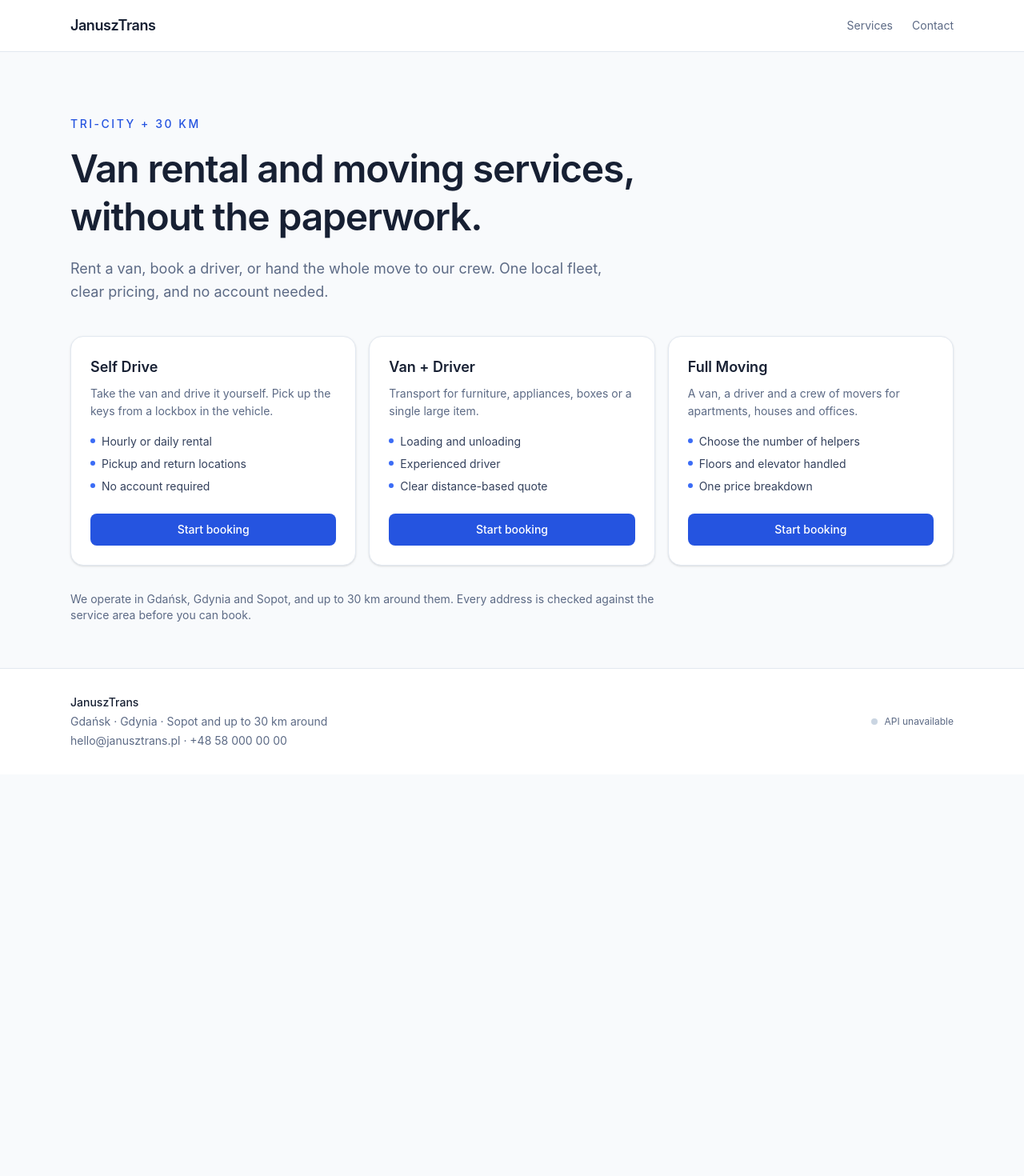
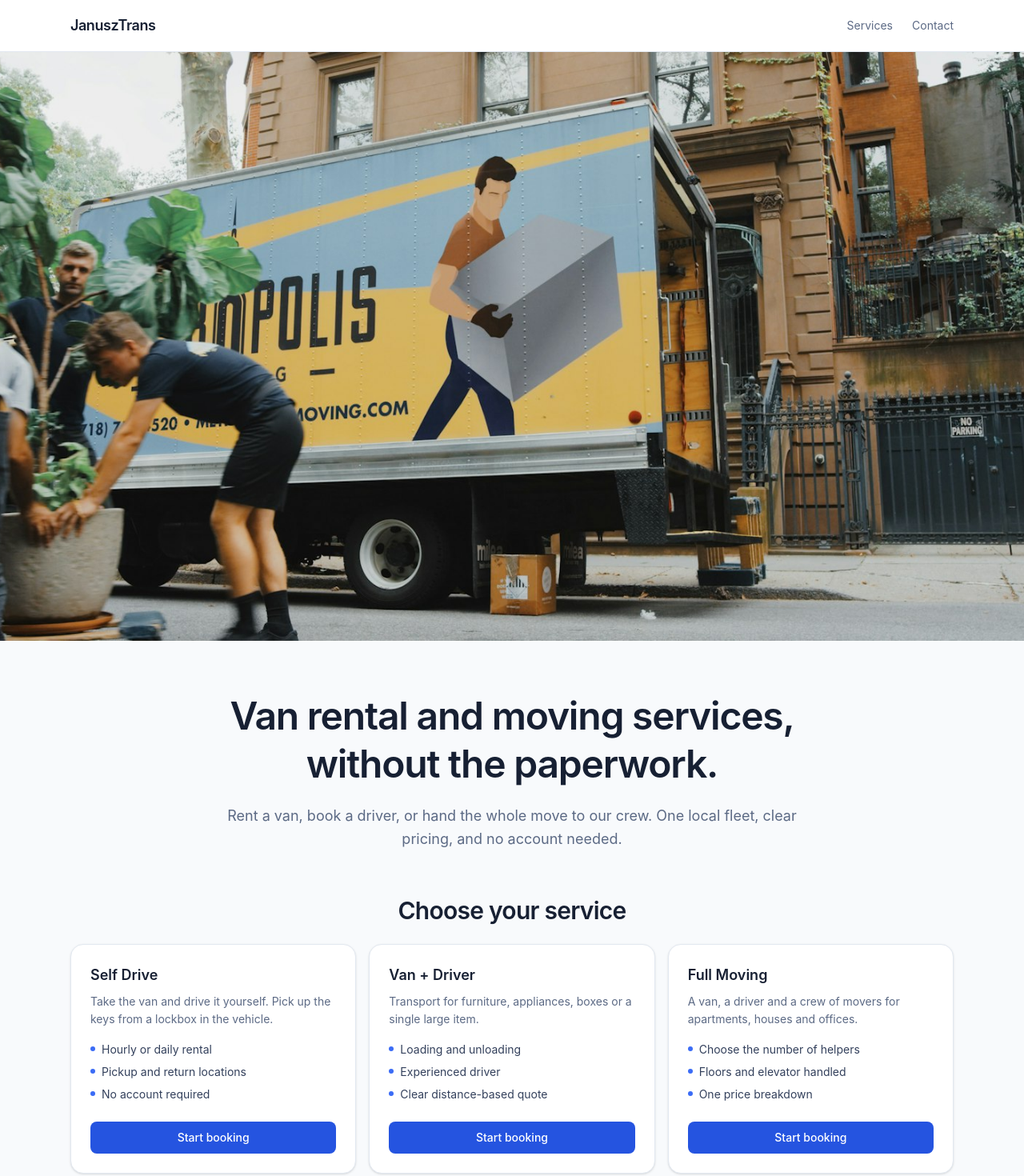
Before and after one commit to BodzioES/Xelerit-RecruTask, a React (Vite) app in the folder frontend/: page / in a window 1280 px wide. Shown: the top 1470 px of the page at 80% size. Before the commit the page ends 968 px from the top, so only its background shows below. Built offline with nearby package versions, Linux system fonts and the light colour scheme; no server answers.

Commit message:
feat: add a full-screen hero image to the landing page

```diff
--- a/frontend/src/pages/public/HomePage.tsx
+++ b/frontend/src/pages/public/HomePage.tsx
@@ -5,25 +5,38 @@ import { SERVICES } from "@/lib/services";
 
 export default function HomePage() {
   return (
-    <section className="mx-auto w-full max-w-6xl px-4 pb-14 pt-16 sm:px-6 sm:pt-20">
-      <p className="text-sm font-medium uppercase tracking-[0.18em] text-brand-600">
-        Tri-City + 30 km
-      </p>
-      <h1 className="mt-4 max-w-3xl text-4xl font-semibold leading-tight tracking-tight text-ink-900 sm:text-5xl">
+    <>
+      <section aria-label="JanuszTrans moving van" className="w-full">
+        <img
+          src="/hero.jpg"
+          alt="JanuszTrans van ready for a move in the Tri-City area"
+          className="h-[calc(100svh-4rem)] w-full object-cover"
+        />
+      </section>
+
+      <section className="mx-auto w-full max-w-6xl px-4 pb-14 pt-14 sm:px-6 sm:pt-16">
+        <div className="mx-auto max-w-3xl text-center">
+          <h1 className="text-4xl font-semibold leading-tight tracking-tight text-ink-900 sm:text-5xl">
             Van rental and moving services, without the paperwork.
           </h1>
-      <p className="mt-5 max-w-2xl text-lg leading-relaxed text-ink-500">
+          <p className="mt-5 text-lg leading-relaxed text-ink-500">
             Rent a van, book a driver, or hand the whole move to our crew. One local fleet, clear
             pricing, and no account needed.
           </p>
+        </div>
 
-      <div id="services" className="mt-10 grid gap-4 sm:grid-cols-3">
+        <div id="services" className="mt-14 scroll-mt-20">
+          <h2 className="text-center text-2xl font-semibold tracking-tight text-ink-900 sm:text-3xl">
+            Choose your service
+          </h2>
+
+          <div className="mt-6 grid gap-4 sm:grid-cols-3">
             {SERVICES.map((service) => (
               <article
                 key={service.slug}
                 className="flex flex-col rounded-2xl border border-slate-200 bg-white p-6 shadow-sm transition hover:border-brand-200"
               >
-            <h2 className="text-lg font-semibold text-ink-900">{service.name}</h2>
+                <h3 className="text-lg font-semibold text-ink-900">{service.name}</h3>
                 <p className="mt-2 text-sm leading-relaxed text-ink-500">{service.summary}</p>
                 <ul className="mt-4 space-y-2 text-sm text-ink-700">
                   {service.points.map((point) => (
@@ -45,11 +58,13 @@ export default function HomePage() {
               </article>
             ))}
           </div>
+        </div>
 
-      <p className="mt-8 max-w-3xl text-sm text-ink-500">
+        <p className="mx-auto mt-10 max-w-3xl text-center text-sm text-ink-500">
           We operate in Gdańsk, Gdynia and Sopot, and up to 30 km around them. Every address is
           checked against the service area before you can book.
         </p>
       </section>
+    </>
   );
 }
```
Also changed, not shown: frontend/public/hero.jpg (added). Lines whose indentation alone changed are shown as unchanged.
